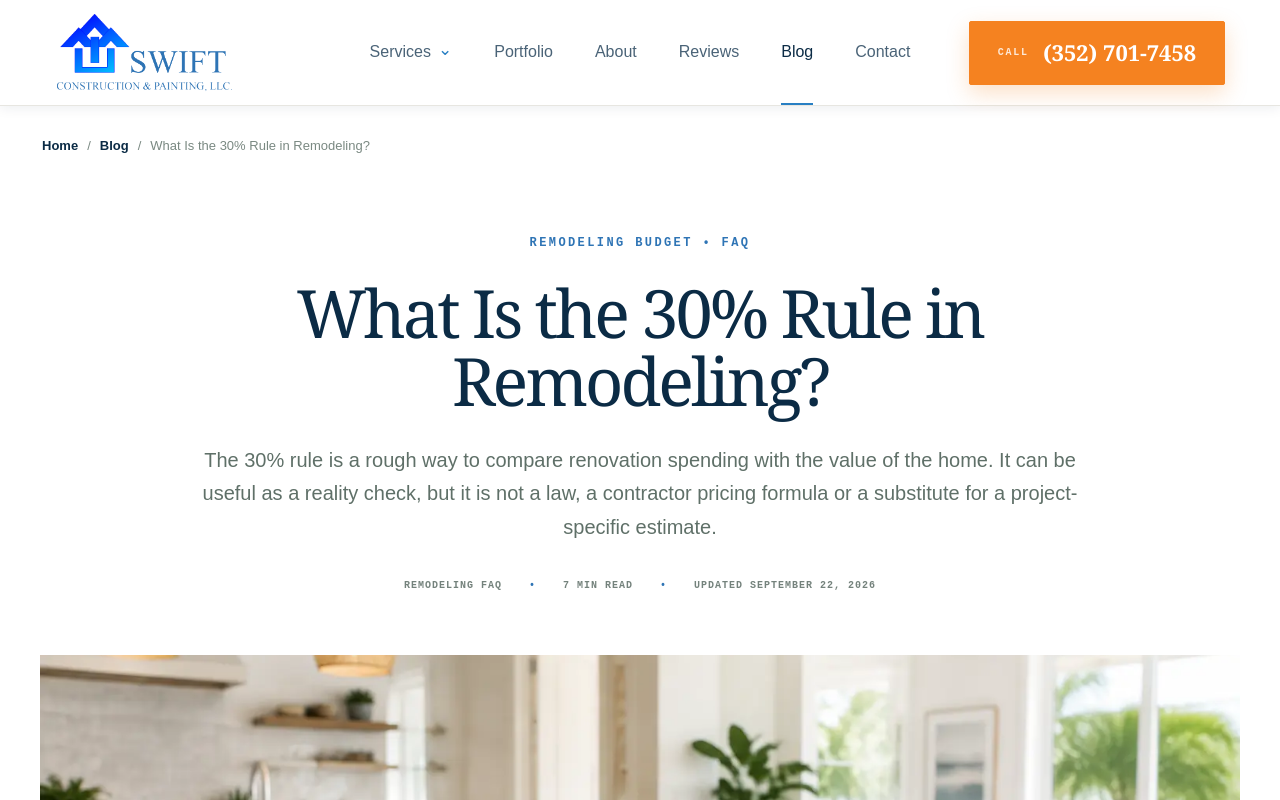
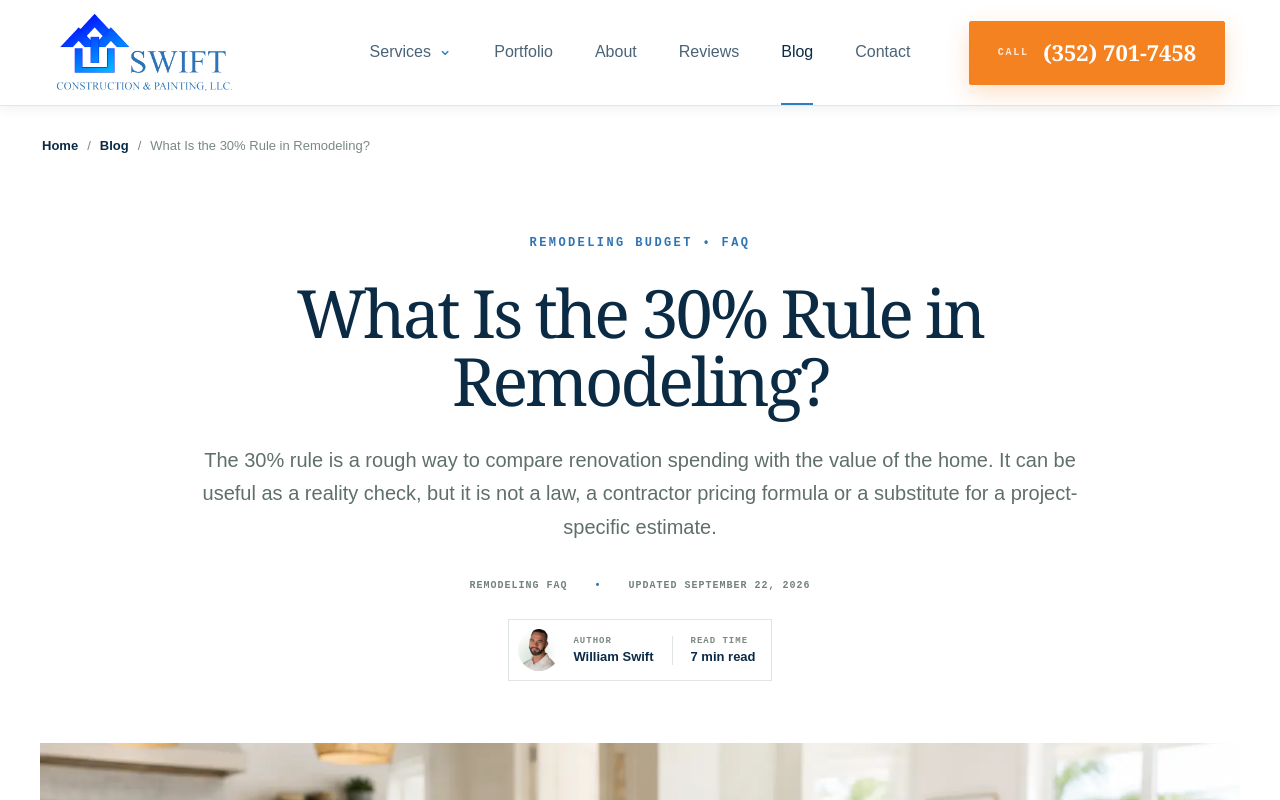
Before and after one commit to stylus1274/swift, a Next.js app: page /blog/30-percent-rule-remodeling in a window 1280 px wide. Shown: the top 800 px of the page. Built offline with nearby package versions, Linux system fonts and the light colour scheme.

Commit message:
Add William Swift author byline to 30-percent-rule-remodeling

```diff
--- a/app/blog/30-percent-rule-remodeling/page.tsx
+++ b/app/blog/30-percent-rule-remodeling/page.tsx
@@ -10,7 +10,12 @@ const faqSchema={"@context":"https://schema.org","@type":"FAQPage",mainEntity:fa
 
 export default function Page(){return <main className="blog-page article-page"><SiteHeader active="blog"/>
 <nav className="article-breadcrumb" aria-label="Breadcrumb"><a href="/">Home</a><span>/</span><a href="/blog">Blog</a><span>/</span><span>What Is the 30% Rule in Remodeling?</span></nav>
-<header className="article-header"><p className="eyebrow">REMODELING BUDGET • FAQ</p><h1>What Is the 30% Rule in Remodeling?</h1><p className="article-deck">The 30% rule is a rough way to compare renovation spending with the value of the home. It can be useful as a reality check, but it is not a law, a contractor pricing formula or a substitute for a project-specific estimate.</p><div className="article-meta"><span>REMODELING FAQ</span><span>7 MIN READ</span><span>UPDATED SEPTEMBER 22, 2026</span></div></header>
+<header className="article-header"><p className="eyebrow">REMODELING BUDGET • FAQ</p><h1>What Is the 30% Rule in Remodeling?</h1><p className="article-deck">The 30% rule is a rough way to compare renovation spending with the value of the home. It can be useful as a reality check, but it is not a law, a contractor pricing formula or a substitute for a project-specific estimate.</p><div className="article-meta"><span>REMODELING FAQ</span><span>UPDATED SEPTEMBER 22, 2026</span></div>
+      <div className="article-byline">
+        <img className="article-author-avatar" src="/assets/william-swift.jpg" alt="William Swift" />
+        <div className="article-author-copy"><span>Author</span><strong>William Swift</strong></div>
+        <div className="article-read-time"><span>Read Time</span><strong>7 min read</strong></div>
+      </div></header>
 <figure className="article-hero-image"><img src="/assets/contact-planning-hero.webp" alt="Construction plans and finish samples prepared for remodeling budget planning"/><figcaption>Budget rules of thumb are most useful as a starting point before the actual remodeling scope is defined.</figcaption></figure>
 <div className="article-shell"><aside className="article-sidebar"><div className="article-contents"><p>Article Contents</p><a href="#quick-answer">Quick Answer</a><a href="#math">The Math</a><a href="#meaning">What It Means</a><a href="#limits">Where It Falls Short</a><a href="#swift">Swift's Planning Ranges</a><a href="#faqs">FAQs</a></div><div className="article-sidebar-cta"><p>Planning a Remodel?</p><h2>Price the Scope, Not a Percentage.</h2><a className="button blog-primary" href="/contact">Request a Free Estimate</a></div></aside>
 <article className="article-body">
```
